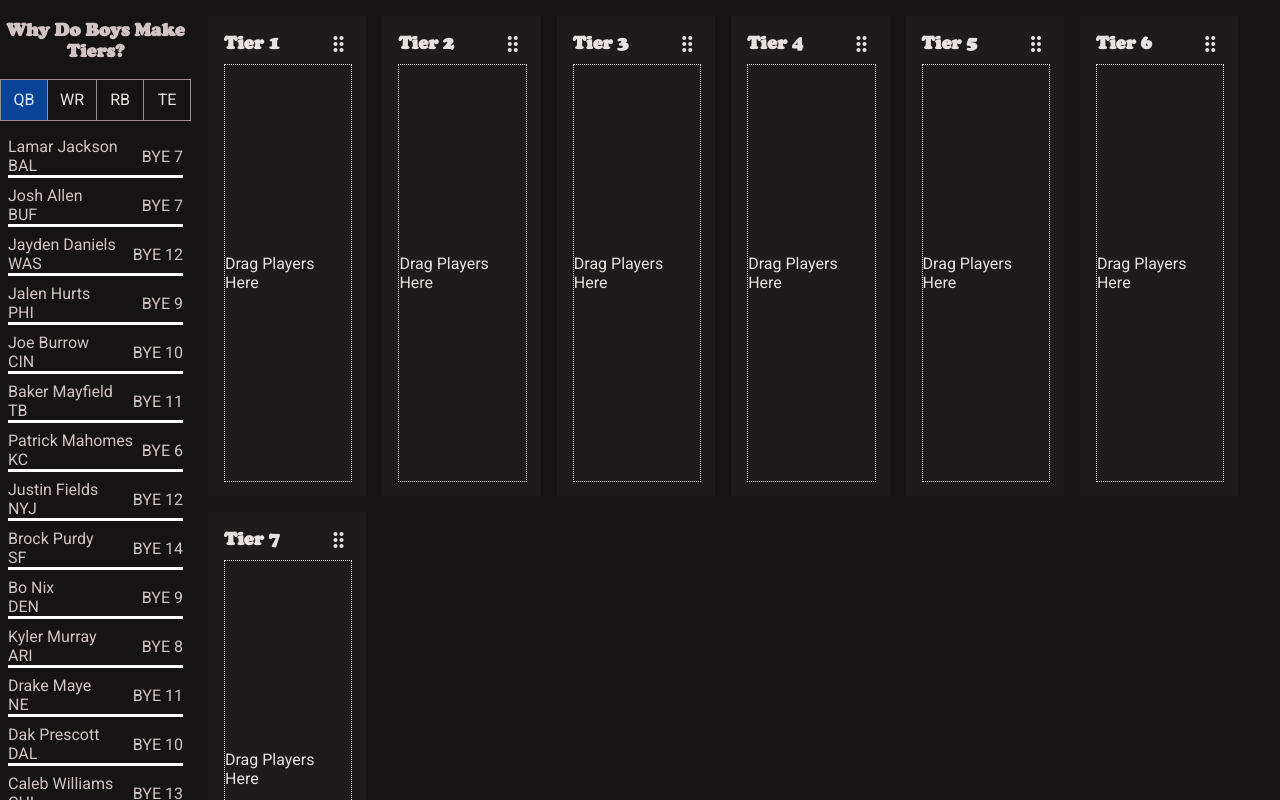
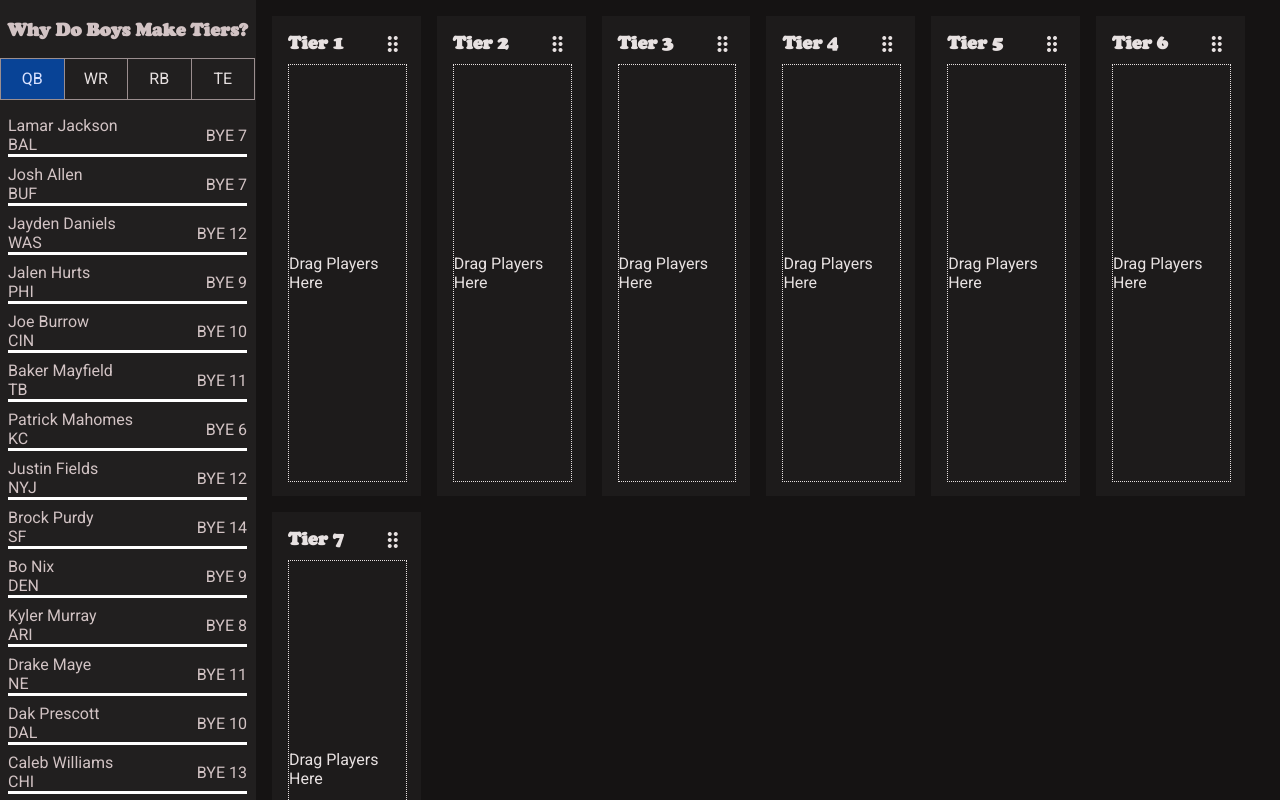
Before and after one commit to mikencorbett/wdbmt, an Angular app: page / in a window 1280 px wide. Built offline with nearby package versions, Linux system fonts and the light colour scheme.

Commit message:
Add drag/drop animations

```diff
--- a/src/app/app.config.ts
+++ b/src/app/app.config.ts
@@ -5,12 +5,14 @@ import {
   provideZonelessChangeDetection
 } from '@angular/core';
 import { LocalStorage } from './api/local-storage';
+import { provideAnimationsAsync } from '@angular/platform-browser/animations/async';
 
 export const appConfig: ApplicationConfig = {
   providers: [
     provideBrowserGlobalErrorListeners(),
     provideZonelessChangeDetection(),
-    provideAppInitializer(initializeApp)
+    provideAppInitializer(initializeApp),
+    provideAnimationsAsync()
   ]
 };
 
--- a/src/app/app.scss
+++ b/src/app/app.scss
@@ -6,18 +6,19 @@
 }
 
 .side-nav {
-  width: 15%;
+  width: 20%;
   height: 100%;
   border-radius: 0;
   display: flex;
   flex-direction: column;
   overflow: hidden;
+  background: var(--mat-sys-surface-container);
 
   &__header {
     position: sticky;
     top: 0;
     z-index: 1;
-    background-color: var(--mat-sys-surface);
+    background-color: var(--mat-sys-surface-container);
   }
 
 
@@ -45,5 +46,5 @@
 }
 
 .content {
-  width: 85%;
+  width: 80%;
 }
--- /dev/null
+++ b/src/assets/styles/drag-drop.scss
@@ -0,0 +1,18 @@
+.cdk-drop-list-dragging .cdk-drag {
+  transition: transform 250ms cubic-bezier(0, 0, 0.2, 1);
+}
+
+.cdk-drag-animating {
+  transition: transform 300ms cubic-bezier(0, 0, 0.2, 1);
+}
+
+.cdk-drag-preview {
+  transition: transform 0.2s ease, box-shadow 0.2s ease;
+  box-shadow: 0 8px 16px rgba(0, 0, 0, 0.2);
+  border-radius: 8px;
+}
+
+.cdk-drag-placeholder {
+  opacity: 0.5;
+  transform: scale(0.95);
+}
--- a/src/styles.scss
+++ b/src/styles.scss
@@ -1,5 +1,6 @@
 @use "@angular/material" as mat;
 @use "assets/styles/dark";
+@use "assets/styles/drag-drop";
 
 html,
 body {
```
